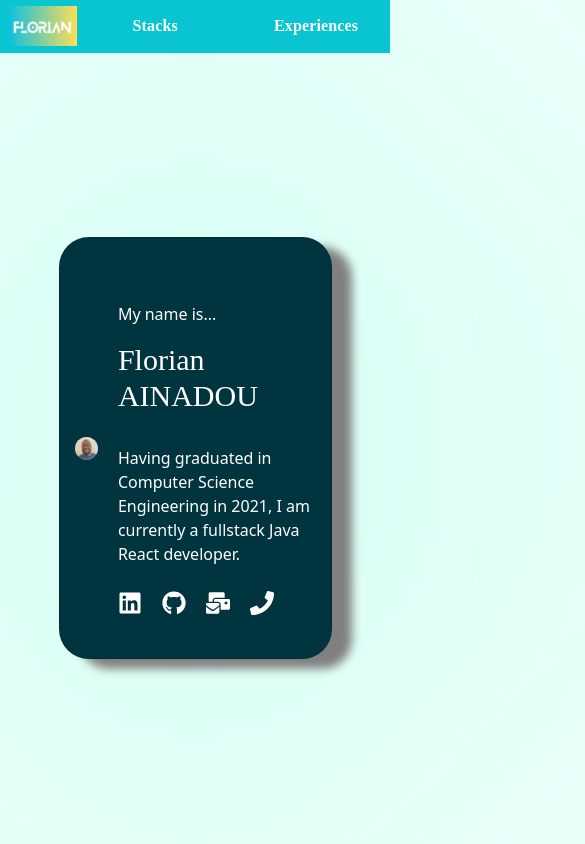
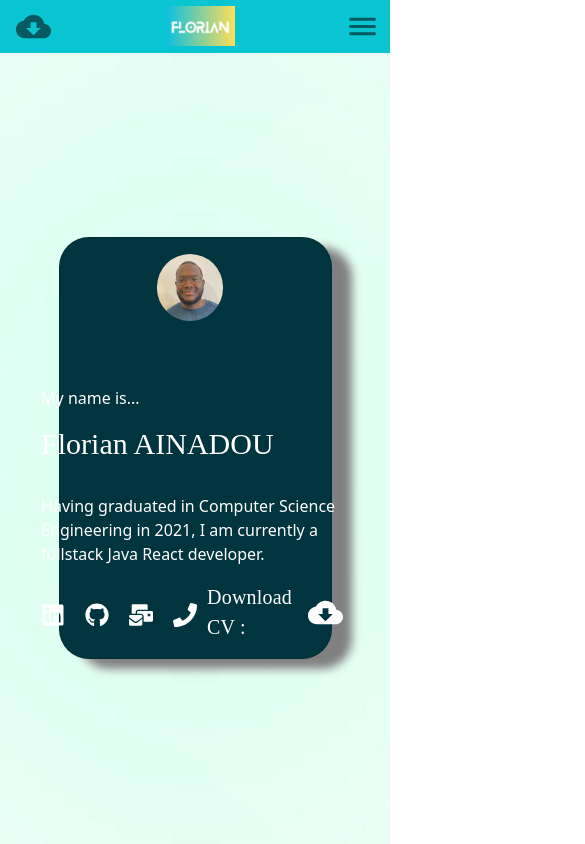
Before and after one commit to flopiroman/portfolio, a React (Create React App) app: page / in a window 390 px wide. Shown: the top 844 px of the page, 585 px wide, since content can reach past the window. Built offline with nearby package versions, Linux system fonts and the light colour scheme.

Commit message:
Re handling responsive

```diff
--- a/package.json
+++ b/package.json
@@ -26,6 +26,7 @@
     "react-use-gesture": "^9.1.3",
     "styled-components": "^6.1.13",
     "three": "^0.170.0",
+    "usehooks-ts": "^3.1.0",
     "web-vitals": "^1.0.1"
   },
   "scripts": {
--- a/src/assets/variables.ts
+++ b/src/assets/variables.ts
@@ -4,3 +4,5 @@ export enum PALETTE {
   WHITE = "#FFFFFF",
   BLACK_GREEN = "#0E1512",
 }
+
+export const minWidth = 1150
--- a/src/components/MyExperiences.tsx
+++ b/src/components/MyExperiences.tsx
@@ -1,8 +1,7 @@
 import { Button, Stack, styled, Typography } from '@mui/material'
 import React from 'react'
 import { HomeHeader } from './sectionHome/HomeSection'
-import { PALETTE } from '../assets/variables'
-import { isMobile } from 'react-device-detect'
+import { minWidth, PALETTE } from '../assets/variables'
 import { CardContainerAbastract, CardWrapper, TechnoCard } from './MyTechnicalStacks'
 import landfiles from "../resources/images/techno/landfiles.webp"
 import theia from "../resources/images/techno/theia.jpeg"
@@ -22,6 +21,7 @@ import mysql from "../resources/images/techno/mysql.png"
 import node from "../resources/images/techno/node.png"
 import vscode from "../resources/images/techno/vscode.png"
 import gitlab from "../resources/images/techno/gitlab.png"
+import { useWindowSize } from 'usehooks-ts'
 
 const CustomButton = styled(Button)({
   backgroundColor: PALETTE.CYAN,
@@ -42,6 +42,7 @@ const ImageContainer = styled(Stack)({
 const ExperiencesCard = styled(CardContainerAbastract)({
   backgroundColor: PALETTE.GREEN,
   height: "350px",
+  marginTop: '10px',
 })
 
 const SmallTechnoCard = styled(TechnoCard)({
@@ -52,6 +53,7 @@ const SmallTechnoCard = styled(TechnoCard)({
 })
 
 const MyExperiences = () => {
+  const { width = 0, height = 0 } = useWindowSize()
   const openLink = (link: string) => {
     window.open(link);
   };
@@ -61,7 +63,7 @@ const MyExperiences = () => {
     <Stack height="10vh" alignItems="center" justifyContent="center">
       <HomeHeader style={{ color: PALETTE.BLACK_GREEN }}>Some experiences...</HomeHeader>
     </Stack>
-    <Stack minHeight="90vh" direction={isMobile ? "column" : "row"}>
+    <Stack minHeight="90vh" direction={width < minWidth ? "column" : "row"}>
     <Stack flex={1}>
         <CardWrapper>
           <ExperiencesCard>
--- a/src/components/MyTechnicalStacks.tsx
+++ b/src/components/MyTechnicalStacks.tsx
@@ -1,6 +1,5 @@
 import { Card, Stack, styled, Typography } from '@mui/material'
-import { PALETTE } from '../assets/variables'
-import { isMobile } from 'react-device-detect'
+import { minWidth, PALETTE } from '../assets/variables'
 import { technoLinks } from '../Data'
 import react from "../resources/images/techno/react.png"
 import html5 from "../resources/images/techno/html5.png"
@@ -15,6 +14,7 @@ import node from "../resources/images/techno/node.png"
 import vscode from "../resources/images/techno/vscode.png"
 import gitlab from "../resources/images/techno/gitlab.png"
 import { HomeHeader } from './sectionHome/HomeSection'
+import { useWindowSize } from 'usehooks-ts'
 
 export const CardWrapper = styled(Stack)({
   flex: 1,
@@ -31,7 +31,7 @@ export const CardContainerAbastract = styled(Stack)({
   borderRadius: "30px",
   transition: '0.5s ease-in-out',
   "&:hover": {
-    scale: 1.1,
+    scale: 1.05,
     border: "solid 1px black",
     boxShadow: `10px 5px 5px ${PALETTE.CYAN}`,
   }
@@ -63,6 +63,7 @@ export const TechnoCard = styled(Card)({
 })
 
 const MyTechnicalStacks = () => {
+  const { width = 0, height = 0 } = useWindowSize()
   const openLink = (link: string) => {
     window.open(link);
   };
@@ -72,7 +73,7 @@ const MyTechnicalStacks = () => {
     <Stack height="10vh" alignItems="center" justifyContent="center">
       <HomeHeader>The stacks I usually work on...</HomeHeader>
     </Stack>
-    <Stack minHeight="90vh" direction={isMobile ? "column" : "row"}>
+    <Stack minHeight="90vh" direction={width < minWidth ? "column" : "row"}>
       <Stack flex={1}>
         <CardWrapper>
           <CardContainer>
--- a/src/components/NavigationBar/NavBar.tsx
+++ b/src/components/NavigationBar/NavBar.tsx
@@ -10,12 +10,12 @@ import {
 } from "@mui/material";
 import React from "react";
 import LogoIcon from "../../assets/logoIcon.png";
-import { PALETTE } from "../../assets/variables";
-import { isMobile } from "react-device-detect";
+import { minWidth, PALETTE } from "../../assets/variables";
 import MenuIcon from "@mui/icons-material/Menu";
 import CloudDownloadIcon from "@mui/icons-material/CloudDownload";
+import { Link } from "react-scroll";
 import CV from "../../assets/CV.pdf";
-import { Link } from "react-scroll";
+import { useWindowSize } from 'usehooks-ts'
 
 const handleDownload = () => {
   const link = document.createElement("a");
@@ -31,6 +31,7 @@ const ButtonText = styled(Typography)({
 });
 
 const NavBar = () => {
+  const { width = 0, height = 0 } = useWindowSize()
   const [anchorEl, setAnchorEl] = React.useState<null | HTMLElement>(null);
   const open = Boolean(anchorEl);
 
@@ -50,7 +51,7 @@ const NavBar = () => {
       minHeight="5svh"
       bgcolor={PALETTE.CYAN}
     >
-      {isMobile && (
+      {width < minWidth && (
         <IconButton onClick={handleDownload} sx={{ mx: 1 }}>
           <CloudDownloadIcon fontSize="large" />
         </IconButton>
@@ -60,7 +61,7 @@ const NavBar = () => {
         alt="Florian A."
         style={{ maxHeight: "56px", padding: "8px", alignSelf: 'center' }}
       />
-      {isMobile ? (
+      {width < minWidth ? (
         <Stack maxWidth="56px" alignItems="center" justifyContent="center">
           <IconButton sx={{ mx: 1 }} onClick={handleClick}>
             <MenuIcon fontSize="large" />
--- a/src/components/sectionHome/index.js
+++ b/src/components/sectionHome/index.js
@@ -7,11 +7,20 @@ import {
   HomeBodyText,
 } from "./HomeSection";
 import Image from "../../resources/images/profilePicture.png";
-import { Stack, styled } from "@mui/material";
-import { isMobile } from "react-device-detect";
-import { PALETTE } from "../../assets/variables";
+import { IconButton, Stack, styled, Typography } from "@mui/material";
+import { minWidth, PALETTE } from "../../assets/variables";
 import Footer from "../footer";
 import './HomeSection.css'
+import CloudDownloadIcon from "@mui/icons-material/CloudDownload";import CV from "../../assets/CV.pdf";
+import { useWindowSize } from 'usehooks-ts'
+
+const handleDownload = () => {
+  const link = document.createElement("a");
+  link.href = CV;
+  link.download = "CV-Florian-AINADOU.pdf";
+  link.click();
+};
+
 
 const StyledImage = styled('img')({
   width: '70%',
@@ -23,12 +32,13 @@ const StyledImage = styled('img')({
 })
 
 const HomeSection = () => {
+  const { width = 0, height = 0 } = useWindowSize()
 
   return (
       <Stack id="/" width="100%" height="100%" direction="column" alignItems="center" justifyContent="center">
           <Stack
             component="div"
-            direction={isMobile ? "column" : "row"}
+            direction={width < minWidth ? "column" : "row"}
             justifyContent="space-between"
             alignItems="center"
             className="card glow"
@@ -45,7 +55,14 @@ const HomeSection = () => {
                   Having graduated in Computer Science Engineering in 2021, I am currently a fullstack Java React developer.
                 </HomeBodyText>
               </Stack>
-              <Footer />
+              <Stack direction="row" width="100%" justifyContent="space-between">
+                <Footer />
+                <Stack direction="row" alignItems="center">
+                  <Typography fontSize={20} fontFamily="Poppins" sx={{ color: PALETTE.WHITE }}>Download CV :</Typography>
+                  <IconButton onClick={handleDownload} sx={{ mx: 1 }}>
+                    <CloudDownloadIcon fontSize="large" sx={{ color: PALETTE.WHITE }} />
+                  </IconButton></Stack>
+                </Stack>
             </Stack>
           </Stack>
       </Stack>
```
Also changed, not shown: 1 other file (tests, documents, lock files or other folders).
